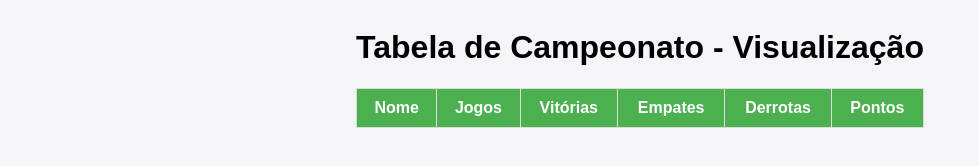
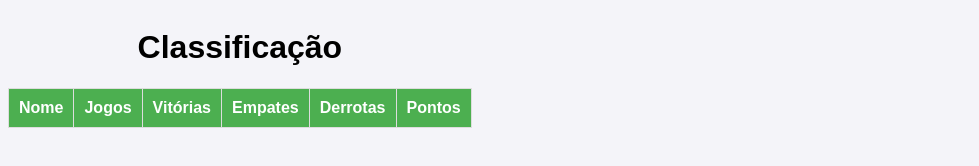
Before and after one commit to KayquePerinetti/tabela, a plain HTML site: page index.html in a window 1280 px wide. Shown: the whole page, without its empty margins (0-979 px from the left). Drawn offline with Linux system fonts and the light colour scheme.

Commit message:
Update index.html

```diff
--- a/index.html
+++ b/index.html
@@ -5,9 +5,16 @@
   <meta name="viewport" content="width=device-width, initial-scale=1.0">
   <title>Classificação</title>
   <style>
+    html {
+    display: flex;
+    }
     body {
       font-family: Arial, sans-serif;
       background-color: #f4f4f9;
+    }
+    h1 {
+    display: grid;
+    justify-items: center;
     }
     table {
     border-collapse: collapse;
@@ -29,7 +36,7 @@
 </head>
 <body>
 <div>
-  <h1>Tabela de Campeonato - Visualização</h1>
+  <h1>Classificação</h1>
 
   <table id="tournamentTable">
     <thead>
```
